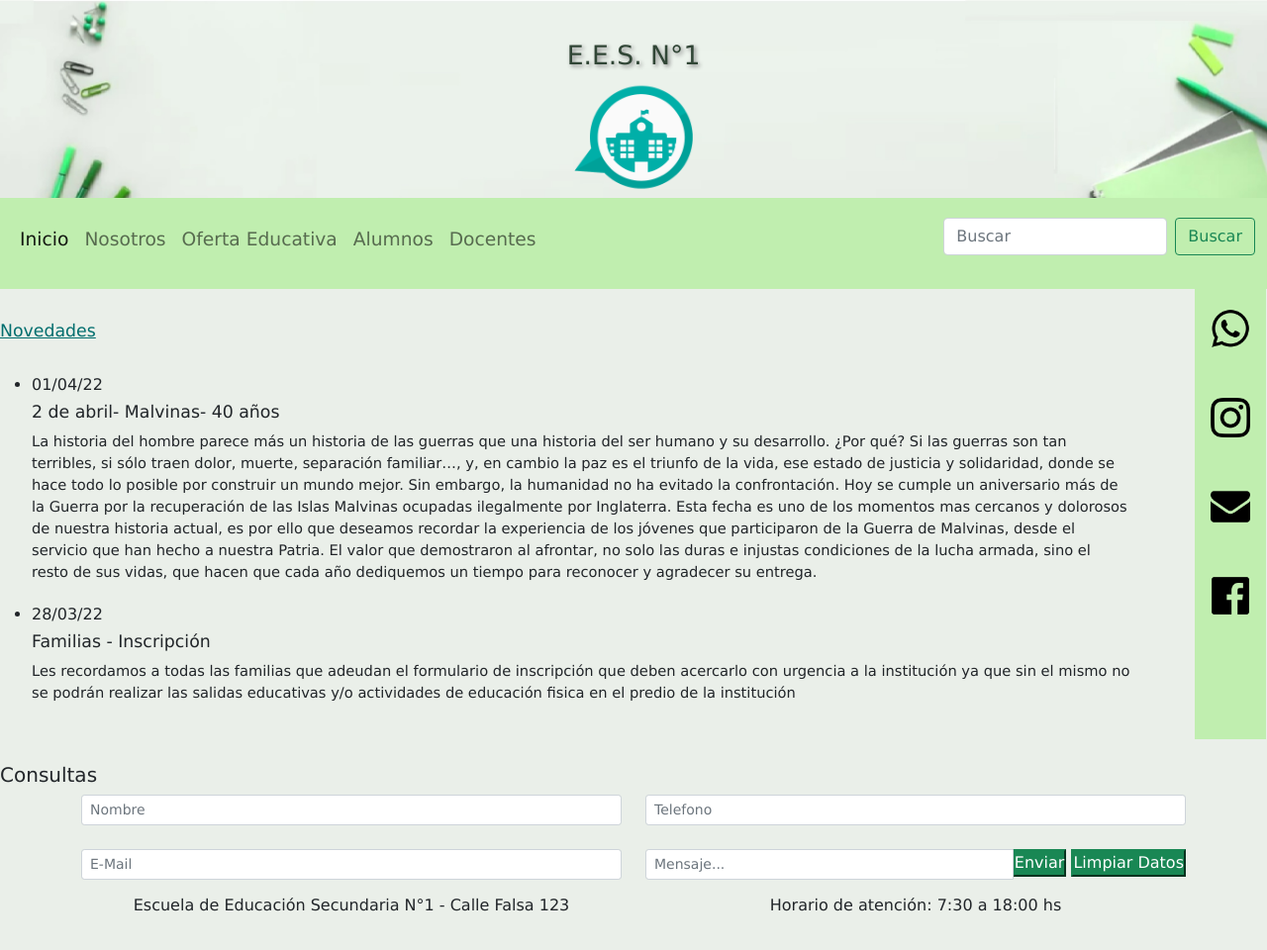
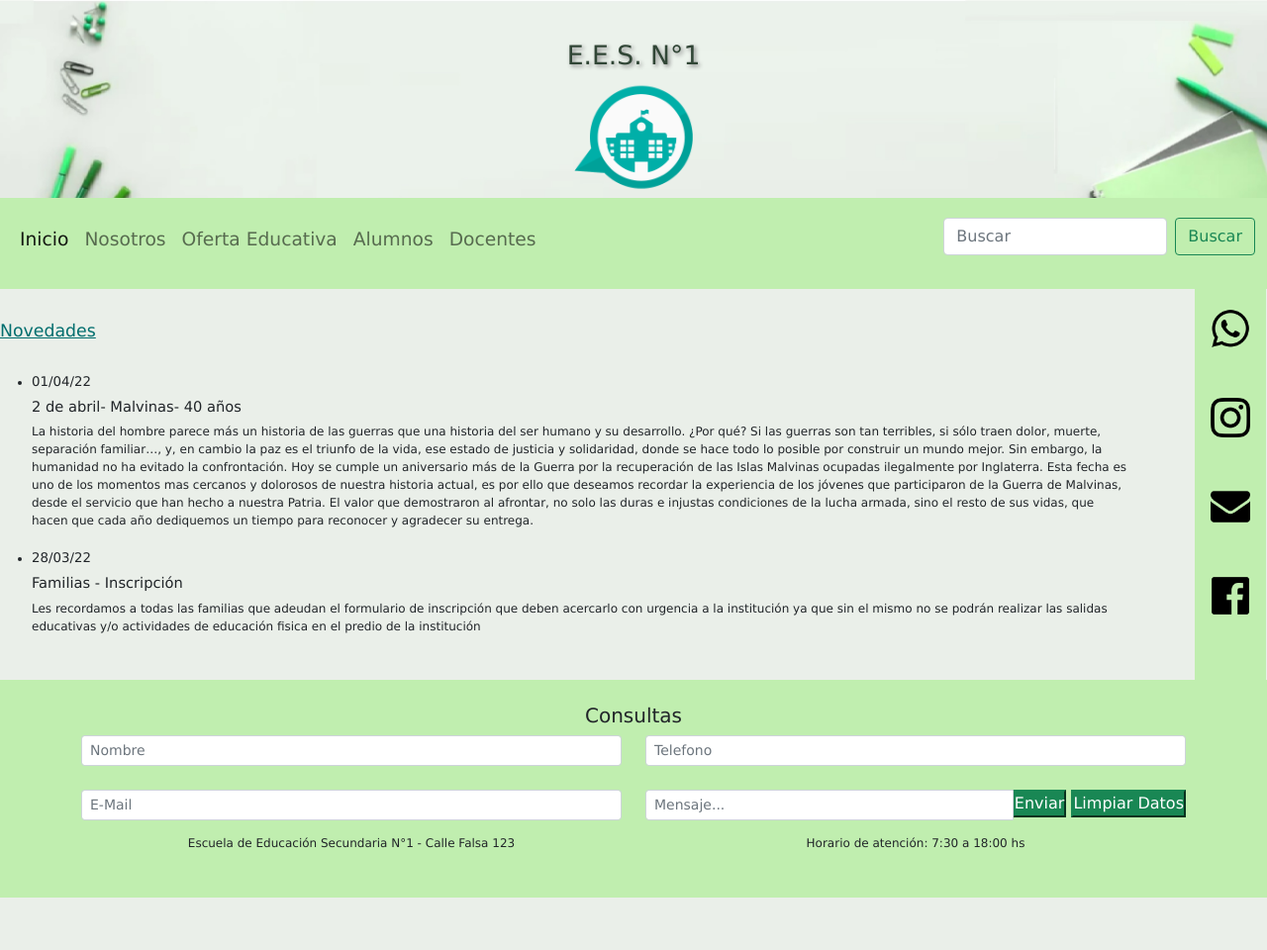
Before and after one commit to Nicov55/Desarrollo-Web-Escuela-Secundaria-X, a website: page index.html in a window 1280 px wide. Shown: the whole page at 99% size. After the commit the page ends 907 px from the top, so only its background shows below. Drawn offline with nearby package versions, Linux system fonts and the light colour scheme.

Commit message:
FooterFuncional

```diff
--- a/scss/_footer.scss
+++ b/scss/_footer.scss
@@ -1,7 +1,7 @@
 footer {
     grid-area: footer;
 
-    width: 100%;
+    width: 100%;}
 
     .page-footer {
       background-color: rgb(192, 238, 175);
@@ -31,4 +31,3 @@ footer {
     footer h6 { font-size: 9pt;
 
     }
-}
--- a/scss/_main.scss
+++ b/scss/_main.scss
@@ -29,24 +29,24 @@ main {
         font-size: 15pt;
     }
 
-    main h3 {
+    h3 {
         font-size: 12pt;
     }
 
-    main h4 {
+    h4 {
         font-size: 11pt;
     }
 
-    main h5 {
+    h5 {
         font-size: 10pt;
     }
 
-    main p {
+    p {
         font-size: 9pt;
 
     }
 
-    main li {
+    li {
         font-size: 9pt;
     }
 
--- a/scss/_variables.scss
+++ b/scss/_variables.scss
@@ -1,22 +1,28 @@
+
 /*======== MEDIA QUERY ========*/
 
 @media screen and (min-width:768px) {
 
-    main {
 
-        h3 {
+     #home-h2 {
+        text-decoration: underline;
+        color: rgb(2, 110, 110);
+        font-size: 17pt;
+    }
+
+    main h3 {
         font-size: 14pt;
     }
 
-            h4 {
+    main h4 {
         font-size: 13pt;
     }
 
-            h5 {
+    main h5 {
         font-size: 12pt;
     }
 
-            p {
+    main p {
         font-size: 11pt;
     }
 
@@ -56,23 +62,30 @@
                     }
                 }
 
+    nav {
 
+    font-size: 12pt;
 
     #nav-lista li {
         padding: 0px 20px;
+     }
     }
 
     li {
     margin-bottom: 20px;
     }
 
+        #footerdatos2 {
+            visibility: hidden;
+            display: none;
+          }
+
+        #footerdatos1 {
+            visibility: visible;
+            display:block
+          }
 
 
-    nav {
-    font-size: 12pt;
-    }
-
-}
 
 @media screen and (min-width:991px){
 
--- a/scss/compilador.scss
+++ b/scss/compilador.scss
@@ -21,8 +21,6 @@ grid-template-areas:
 
 }
 
-
-
 /*  =================================================== */
 
 @import "_variables.scss";
```
Also changed, not shown: css/main.css. Lines whose indentation alone changed are shown as unchanged.
